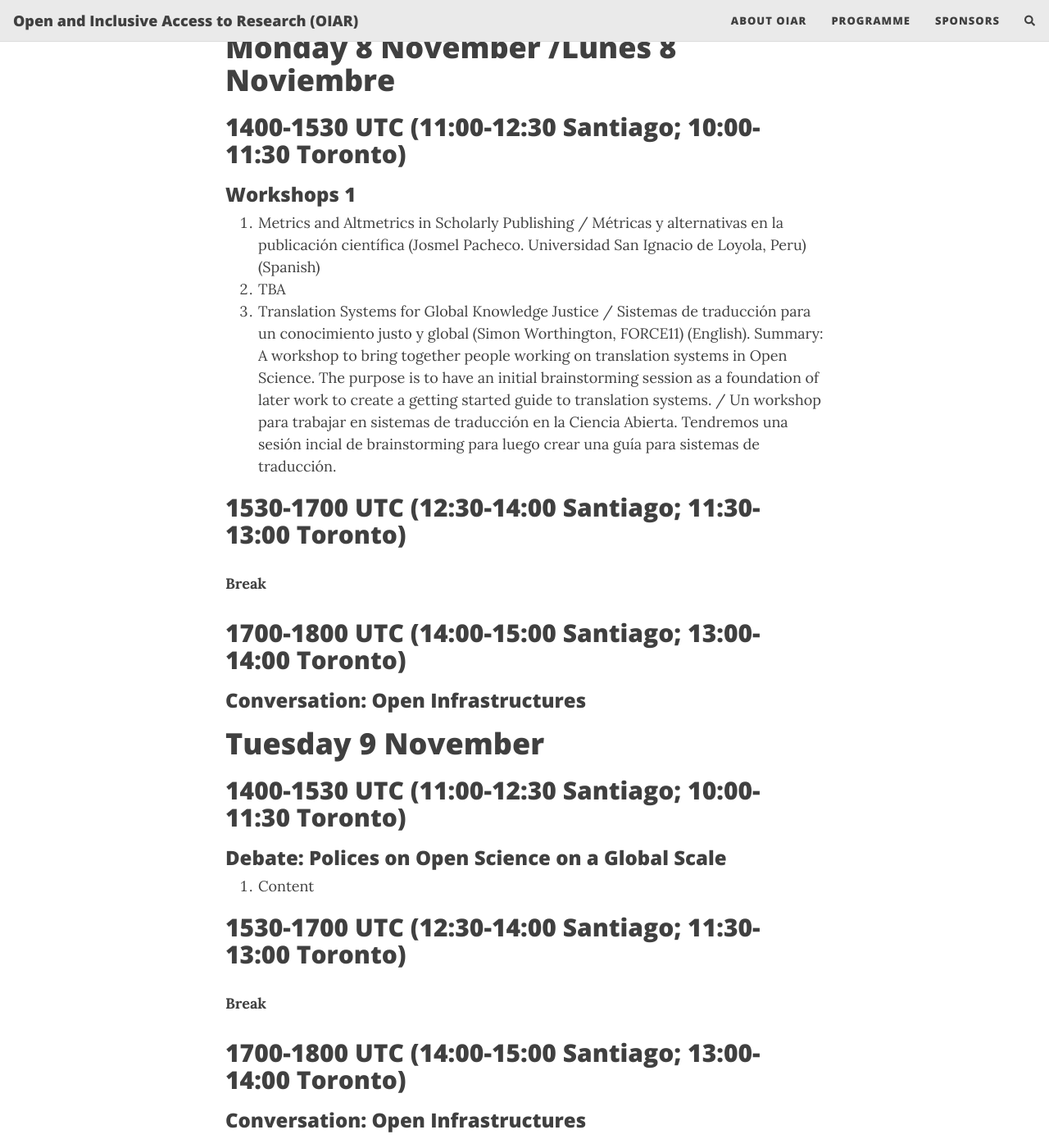
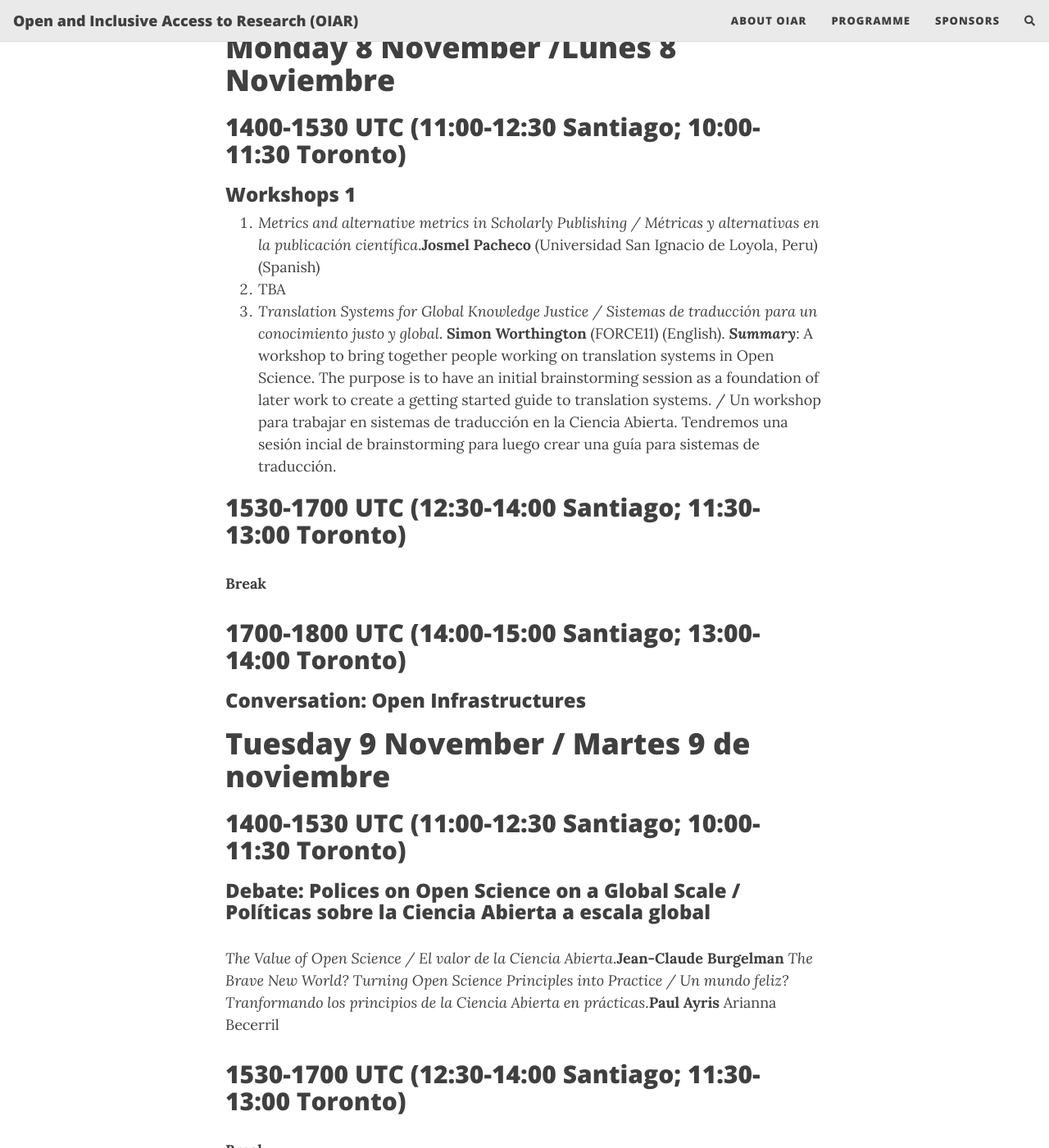
Before and after one commit to caedmon5/OIAR, a Jekyll site: the page built from programme.md, in a window 1280 px wide and 1400 px high, scrolled down 403 px. Shown: the whole window at 82% size. Built offline with Jekyll 4.4.1, drawn with Linux system fonts in a browser that asks for light colours; nearby versions of some CDN libraries; comment, search, counter and statistics services are not loaded; some of the changed text lies outside the part shown.

Commit message:
Cambios 1

```diff
--- a/programme.md
+++ b/programme.md
@@ -7,9 +7,9 @@ subtitle: Open and Inclusive Access to Research, November 8-11, 2021
 # Monday 8 November /Lunes 8 Noviembre
 ## 1400-1530 UTC (11:00-12:30 Santiago; 10:00-11:30 Toronto)
 ### Workshops 1
-1. Metrics and Altmetrics in Scholarly Publishing / Métricas y alternativas en la publicación científica (Josmel Pacheco. Universidad San Ignacio de Loyola, Peru)(Spanish)
-1. TBA
-1. Translation Systems for Global Knowledge Justice / Sistemas de traducción para un conocimiento justo y  global (Simon Worthington, FORCE11) (English). Summary: A workshop to bring together people working on translation systems in Open Science. The purpose is to have an initial brainstorming session as a foundation of later work to create a getting started guide to translation systems. / Un workshop para trabajar en sistemas de traducción en la Ciencia Abierta. Tendremos una sesión incial de brainstorming para luego crear una guía para sistemas de traducción.
+1. _Metrics and alternative metrics in Scholarly Publishing / Métricas y alternativas en la publicación científica_.**Josmel Pacheco** (Universidad San Ignacio de Loyola, Peru)(Spanish)
+2. TBA
+3. _Translation Systems for Global Knowledge Justice / Sistemas de traducción para un conocimiento justo y  global_. **Simon Worthington** (FORCE11) (English). ***Summary***: A workshop to bring together people working on translation systems in Open Science. The purpose is to have an initial brainstorming session as a foundation of later work to create a getting started guide to translation systems. / Un workshop para trabajar en sistemas de traducción en la Ciencia Abierta. Tendremos una sesión incial de brainstorming para luego crear una guía para sistemas de traducción.
 
 ## 1530-1700 UTC (12:30-14:00 Santiago; 11:30-13:00 Toronto)
 **Break**
@@ -17,11 +17,13 @@ subtitle: Open and Inclusive Access to Research, November 8-11, 2021
 ## 1700-1800 UTC (14:00-15:00 Santiago; 13:00-14:00 Toronto)
 ### Conversation: Open Infrastructures
 
-# Tuesday 9 November
+# Tuesday 9 November / Martes 9 de noviembre
 ## 1400-1530 UTC (11:00-12:30 Santiago; 10:00-11:30 Toronto)
-### Debate: Polices on Open Science on a Global Scale
+### Debate: Polices on Open Science on a Global Scale / Políticas sobre la Ciencia Abierta a escala global
+_The Value of Open Science / El valor de la Ciencia Abierta_.**Jean-Claude Burgelman**
+_The Brave New World? Turning Open Science Principles into Practice / Un mundo feliz? Tranformando los principios de la Ciencia Abierta en prácticas_.**Paul Ayris**
+Arianna Becerril
 
-1. Content
 
 
 ## 1530-1700 UTC (12:30-14:00 Santiago; 11:30-13:00 Toronto)
@@ -33,9 +35,10 @@ subtitle: Open and Inclusive Access to Research, November 8-11, 2021
 
 # Wednesday 10 November
 ## 1400-1530 UTC (11:00-12:30 Santiago; 10:00-11:30 Toronto)
-### Parallel Workshops 2
+### Workshops 2
+1._Geographic diversity in academic publishing: could all voices be heard? /Diversidad geográfica en la publicación académica: pueden oirse todas las voces?_. **Barbara Rivera** (Universidad de Chile)(Spanish)
+2._ What Open Science do we want? Challenges and disputes for the democratization of knowledge / Que Ciencia Abierta queremos? Desafíos y disputas en la democratización del conocimiento_. **Thaiane Oliveira** (Universidade Federal Fluminense, Brazil) (Spanish)
 
-1. Content
 
 
 ## 1530-1700 UTC (12:30-14:00 Santiago; 11:30-13:00 Toronto)
@@ -46,6 +49,10 @@ subtitle: Open and Inclusive Access to Research, November 8-11, 2021
 
 # Thursday 11 November
 ## 1400-1530 UTC (11:00-12:30 Santiago; 10:00-11:30 Toronto)
+### Book presentation and debate / Presentación de libro y debate
+_Tendencias Recientes en las Políticas Científicas de Ciencia Abierta y Acceso Abierto en Iberoamérica _ (CLACSO). Dominique Babini (CLACSO-Amelica) y Laura Rovelli (UNLP-CONICET, FOLEC)
+Moderator / Moderador: Carlos Authier (CONICET)
+
 
 
 ## 1530-1700 UTC (12:30-14:00 Santiago; 11:30-13:00 Toronto)
```
